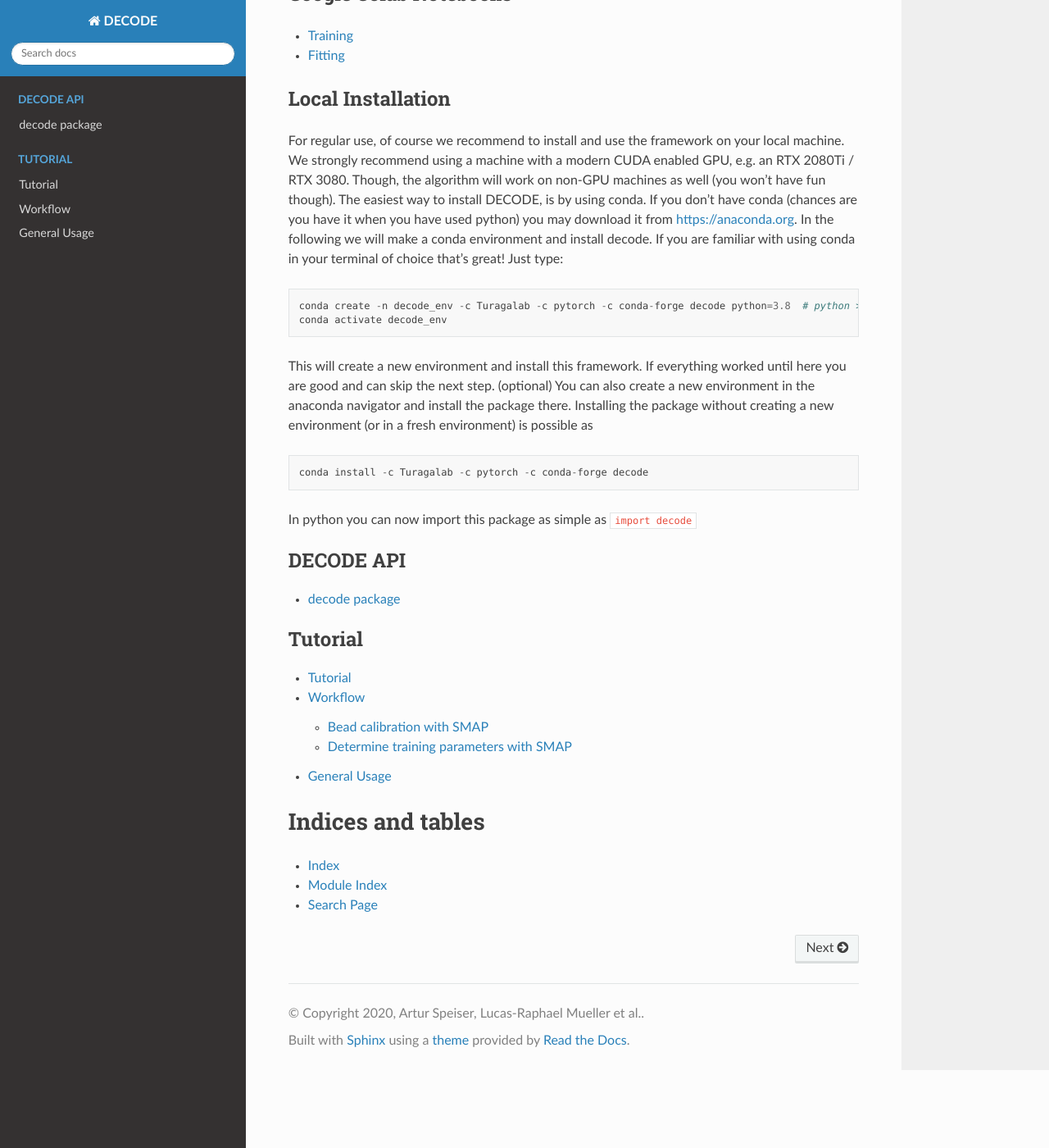
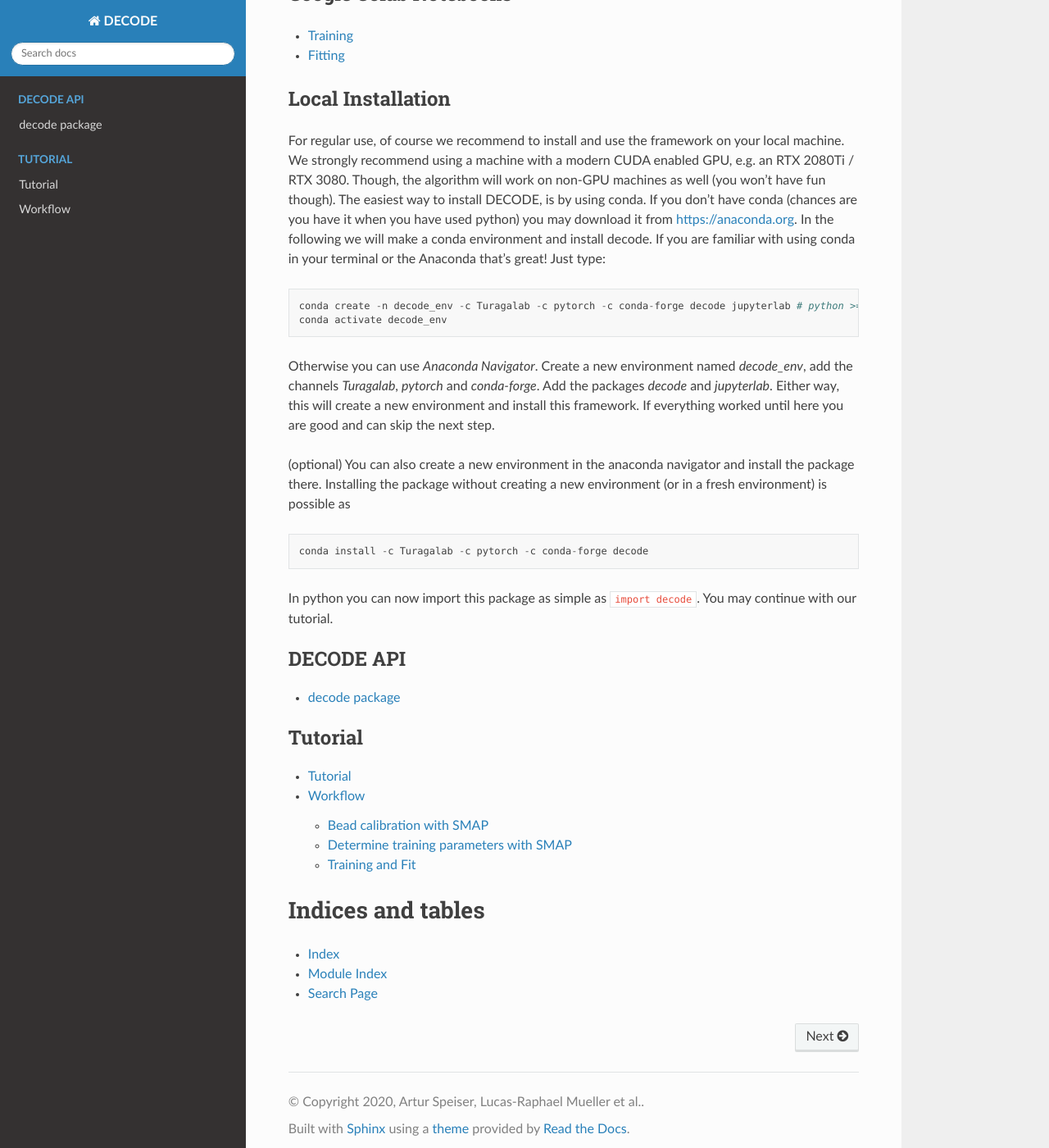
Before and after one commit to TuragaLab/DECODE, a Sphinx documentation site: the page built from docs/source/index.rst, in a window 1280 px wide and 1400 px high, scrolled down 389 px. Shown: the whole window at 82% size. Built offline with Sphinx 7.4.7 and the Read the Docs theme 2.0.0, drawn with Linux system fonts in a browser that asks for light colours.

Commit message:
Update docs

```diff
--- a/docs/source/index.rst
+++ b/docs/source/index.rst
@@ -20,18 +20,24 @@ Though, the algorithm will work on non-GPU machines as well (you won't have fun
 The easiest way to install DECODE, is by using conda.
 If you don't have conda (chances are you have it when you have used python) you may download it from https://anaconda.org.
 In the following we will make a conda environment and install decode.
-If you are familiar with using conda in your terminal of choice that's great! Just type:
+If you are familiar with using conda in your terminal or the Anaconda that's great! Just type:
 ::
-    conda create -n decode_env -c Turagalab -c pytorch -c conda-forge decode python=3.8  # python >=3.6 supported
+    conda create -n decode_env -c Turagalab -c pytorch -c conda-forge decode jupyterlab # python >=3.6 supported, jupyter not actually needed but necessary to run the examples
     conda activate decode_env
 
-This will create a new environment and install this framework. If everything worked until here you are good and can skip the next step.
+Otherwise you can use *Anaconda Navigator*.
+Create a new environment named *decode_env*, add the channels *Turagalab*,
+*pytorch* and *conda-forge*. Add the packages *decode* and *jupyterlab*.
+Either way, this will create a new environment and install this framework. If everything worked until here you are good
+and can skip the next step.
+
 (optional) You can also create a new environment in the anaconda navigator and install the package there.
 Installing the package without creating a new environment (or in a fresh environment) is possible as
 ::
     conda install -c Turagalab -c pytorch -c conda-forge decode
 
-In python you can now import this package as simple as ``import decode``
+In python you can now import this package as simple as ``import decode``.
+You may continue with our tutorial.
 
 .. toctree::
    :maxdepth: 1
```
Also changed, not shown: docs/source/tutorial.md (+9 -1 lines).
